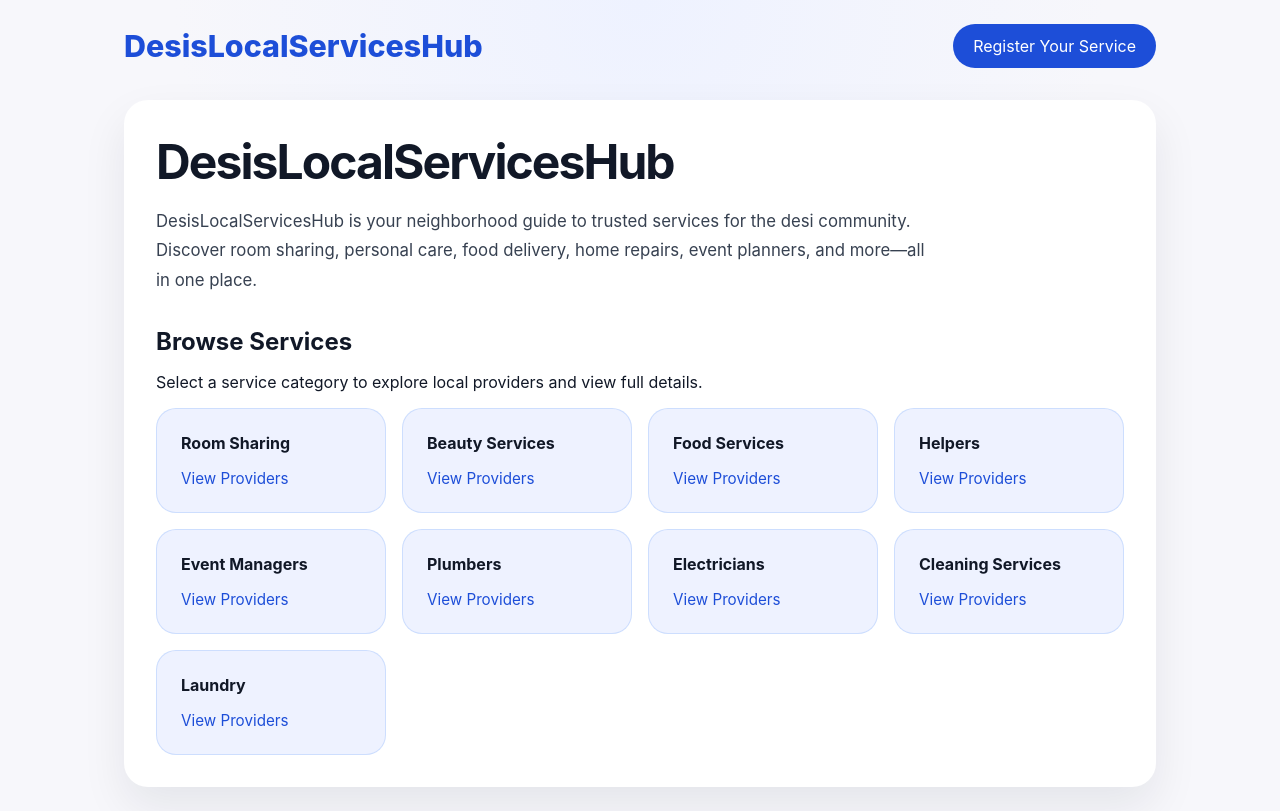
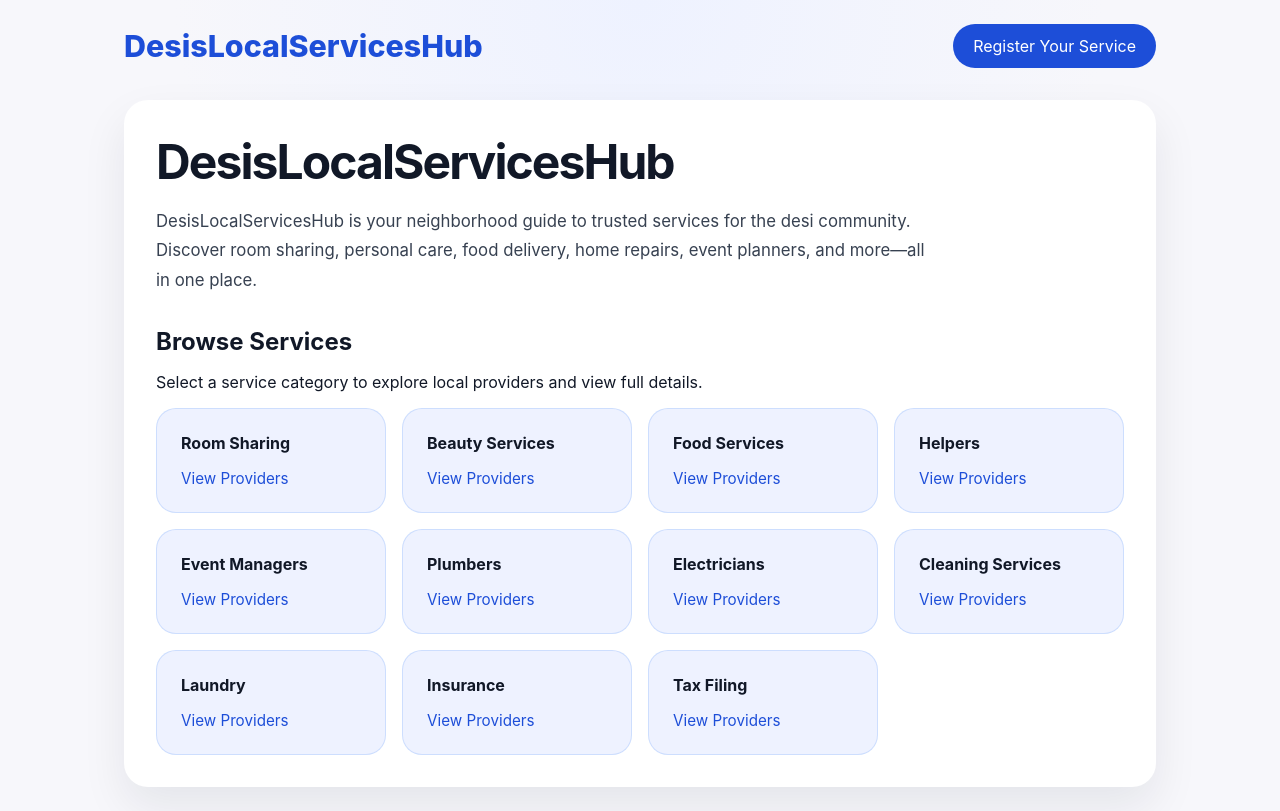
Before and after one commit to suuhee1007/localserviceshub-portal, a React (Vite) app: page / in a window 1280 px wide. Built offline with nearby package versions, Linux system fonts and the light colour scheme.

Commit message:
updated insurance and Tax Filing

```diff
--- a/src/App.jsx
+++ b/src/App.jsx
@@ -18,7 +18,9 @@ const SERVICE_TYPES = [
   { key: 'plumbers', label: 'Plumbers' },
   { key: 'electrician', label: 'Electricians' },
   { key: 'cleaning', label: 'Cleaning Services' },
-  { key: 'laundry', label: 'Laundry' }
+  { key: 'laundry', label: 'Laundry' },
+  { key: 'insurance', label: 'Insurance' },
+  { key: 'taxfiling', label: 'Tax Filing' }
 ];
 
 const US_STATES = [
```
